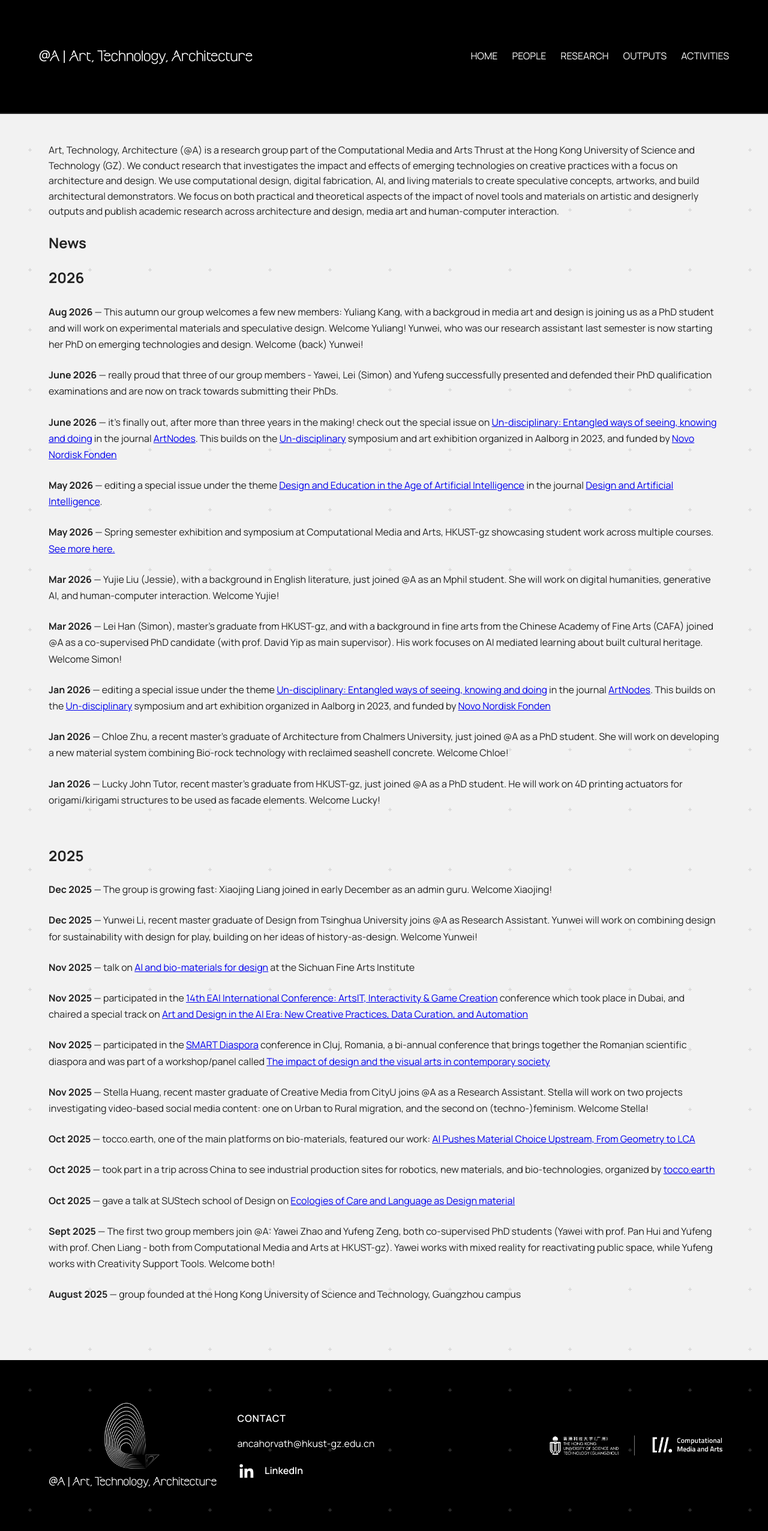
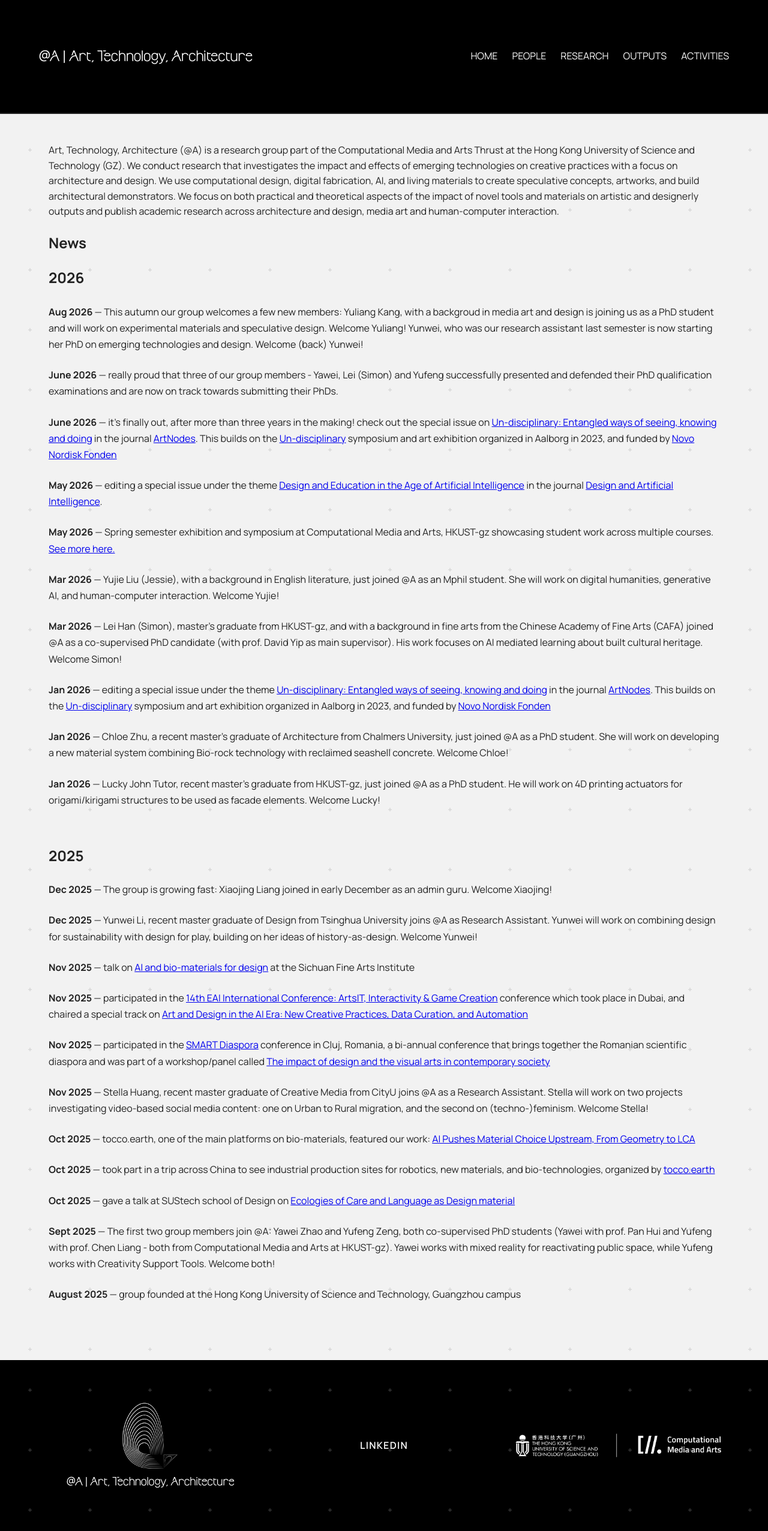
Before and after one commit to anqua/at-a, a Jekyll site: the page built from index.md, in a window 1280 px wide. Shown: the whole page at 60% size. Built offline with Jekyll 4.4.1, drawn with Linux system fonts in a browser that asks for light colours.

Commit message:
Simplify footer middle column to a centered LinkedIn handle only
- Remove "Contact" heading and the email address from the footer
- Remove the LinkedIn icon; keep only the "LinkedIn" text link
- Uppercase it (text-transform: uppercase, letter-spacing for
  readability at caps)
- Equalize .footer-contact's flex-basis with the two logo columns
  and center its content, so the LinkedIn handle sits at the exact
  horizontal center of the footer instead of a wider, left-leaning
  column

Removed now-dead CSS: .footer-heading, .footer-email, .footer-social,
and the icon-sizing rule for the (now absent) icon inside the link.

Verified with a local build + browser checks: "Contact", the email
address, and the LinkedIn icon are all gone from the built HTML;
text-transform computes to uppercase; the link's horizontal center
exactly matches the footer's horizontal center (0px offset) at
1600px; no overflow at 375px mobile.

```diff
--- a/_layouts/default.html
+++ b/_layouts/default.html
@@ -40,15 +40,7 @@
         <span class="footer-group-name">@A | Art, Technology, Architecture</span>
       </div>
       <div class="footer-col footer-contact">
-        <p class="footer-heading">Contact</p>
-        <p class="footer-email">
-          <a href="mailto:ancahorvath@hkust-gz.edu.cn">ancahorvath@hkust-gz.edu.cn</a>
-        </p>
-        <div class="footer-social">
-          <a href="https://www.linkedin.com/company/108798972/" target="_blank" rel="noopener" class="footer-social-link">
-            {% include icon-linkedin.html %}<span>LinkedIn</span>
-          </a>
-        </div>
+        <a href="https://www.linkedin.com/company/108798972/" target="_blank" rel="noopener" class="footer-social-link">LinkedIn</a>
       </div>
       <div class="footer-col footer-col-center">
         <img src="/at-a/assets/images/hkust-cma-logo.png" alt="HKUST(GZ) and Computational Media and Arts" class="footer-logo-hkustcma">
--- a/assets/css/style.css
+++ b/assets/css/style.css
@@ -401,20 +401,10 @@ h1 {
 }
 
 .footer-contact {
-  flex: 1.5 1 260px;
-  min-width: 220px;
-}
-
-.footer-heading {
-  font-weight: 600;
-  font-size: 1rem;
-  margin: 0 0 0.6em;
-  text-transform: uppercase;
-  letter-spacing: 0.05em;
-}
-
-.footer-email {
-  font-size: 1rem;
+  display: flex;
+  align-items: center;
+  justify-content: center;
+  flex: 1 1 160px;
 }
 
 .footer-col-center,
@@ -442,26 +432,11 @@ h1 {
   height: auto;
 }
 
-.footer-social {
-  margin-top: 1em;
-  display: flex;
-  flex-wrap: wrap;
-  gap: 1.2em;
-}
-
 .footer-social-link {
-  display: inline-flex;
-  align-items: center;
-  gap: 0.5em;
   font-size: 1rem;
   font-weight: 600;
-}
-
-.footer-social-link .icon-linkedin,
-.footer-social-link .icon-instagram {
-  width: 32px;
-  height: 32px;
-  color: #fff;
+  text-transform: uppercase;
+  letter-spacing: 0.08em;
 }
 
 @media (max-width: 768px) {
```
